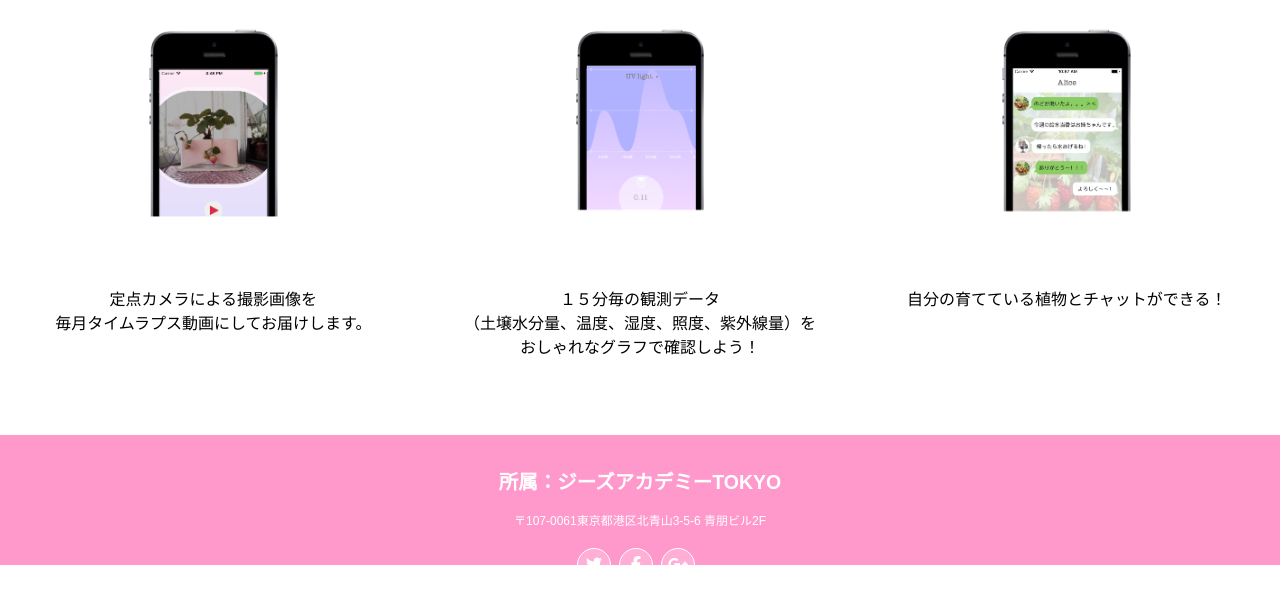
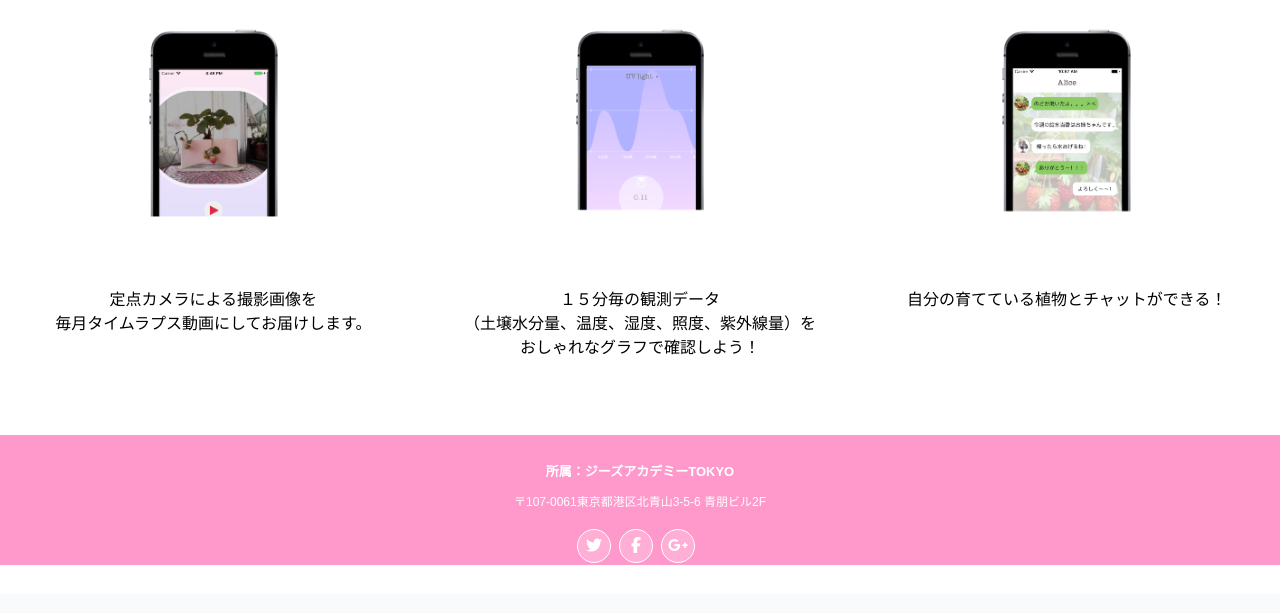
Before and after one commit to yumi050/GardeningPi, a PHP site: page / in a window 1280 px wide. Shown: the part 1805-2418 px from the top of the page. After the commit the page ends 2370 px from the top, so only its background shows below. Run offline with PHP 8.4, Linux system fonts and the light colour scheme; some libraries are stand-ins or nearby versions.

Commit message:
Update styles.css

```diff
--- a/styles.css
+++ b/styles.css
@@ -156,6 +156,10 @@ footer{
   font-size: 13px;
 }
 
+.footA h2{
+  font-size: 13px;
+}
+
 .footA p{
   font-size: 12px;
 }
```
